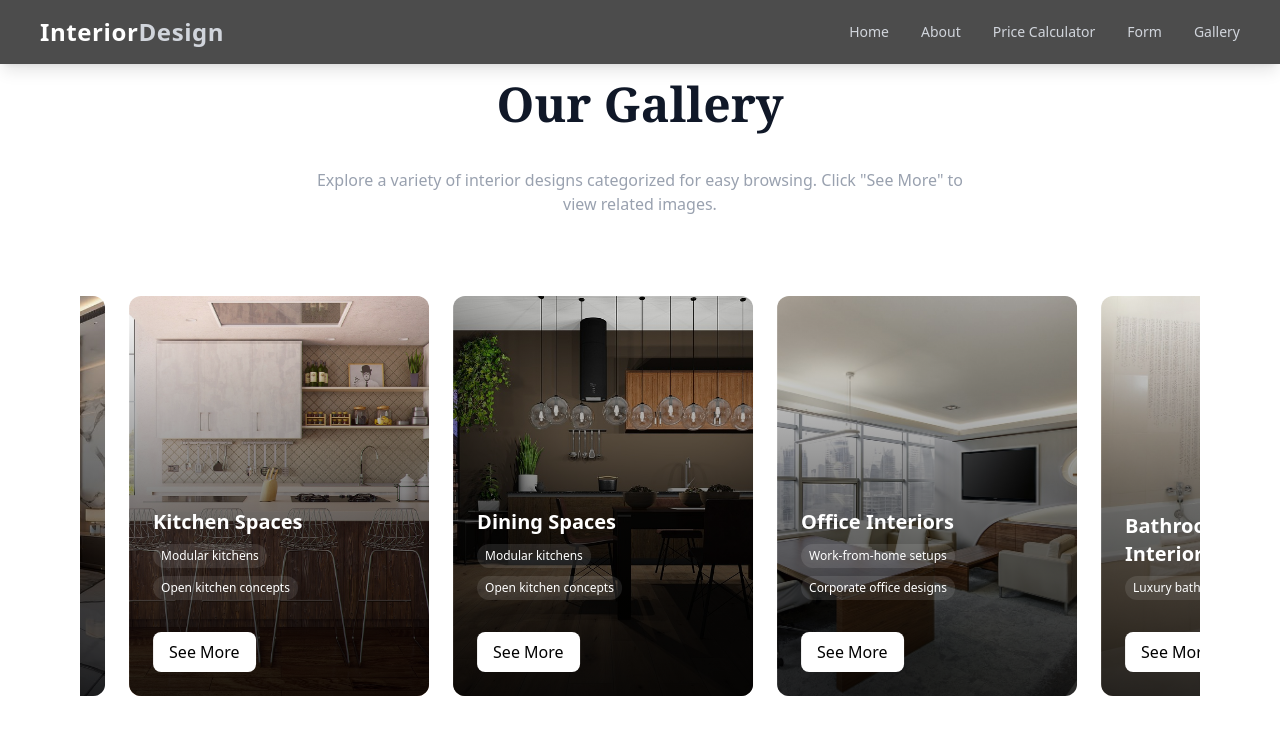
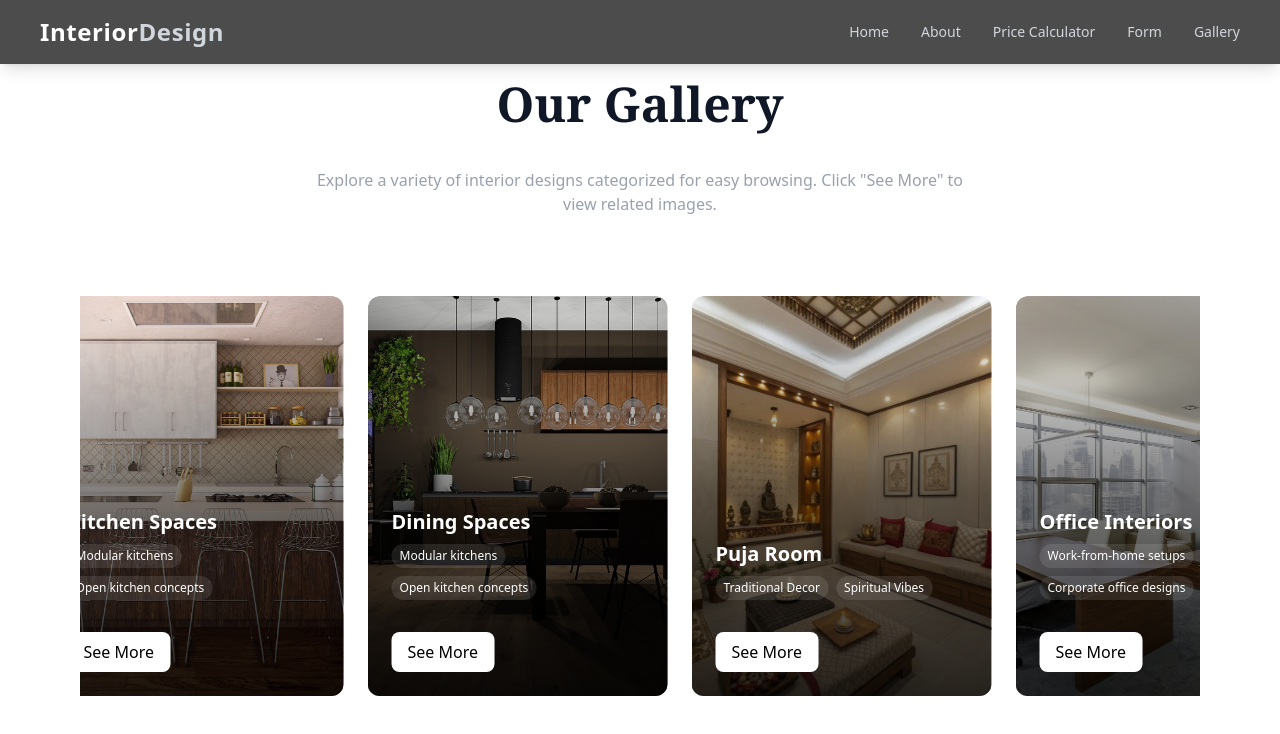
Before and after one commit to tanu0604/Interior, a React (Vite) app: page /gallery in a window 1280 px wide. Shown: the top 734 px of the page. Built offline with nearby package versions, Linux system fonts and the light colour scheme.

Commit message:
Update Gallery.jsx

```diff
--- a/src/components/library/Gallery.jsx
+++ b/src/components/library/Gallery.jsx
@@ -1,13 +1,100 @@
 import { useRef, useEffect, useState } from "react";
 import { motion, useAnimationControls, useInView } from "framer-motion";
 import { ArrowUpRight } from "lucide-react";
-import livingRoom from "../../assets/library/livingroom/1.jpg";
-import bedroom from "../../assets/library/bedroom/1.jpg";
-import kitchen from "../../assets/library/kitchen/1.jpg";
-import dining from "../../assets/library/dining/1.jpg";
-import office from "../../assets/library/office/1.jpg";
-import bathroom from "../../assets/library/bathroom/1.jpg";
-import furniture from "../../assets/library/furniture/1.jpg";
+
+//for living room
+import livingRoom1 from "../../assets/library/livingroom/1.jpg";
+import livingRoom2 from "../../assets/library/livingroom/2.jpg";
+import livingRoom3 from "../../assets/library/livingroom/3.jpg";
+import livingRoom4 from "../../assets/library/livingroom/4.jpg";
+import livingRoom5 from "../../assets/library/livingroom/5.jpg";
+import livingRoom6 from "../../assets/library/livingroom/6.jpg";
+import livingRoom7 from "../../assets/library/livingroom/7.jpg";
+import livingRoom8 from "../../assets/library/livingroom/8.jpg";
+import livingRoom9 from "../../assets/library/livingroom/9.jpg";
+import livingRoom10 from "../../assets/library/livingroom/10.jpg";
+import livingRoom11 from "../../assets/library/livingroom/11.jpg";
+import livingRoom12 from "../../assets/library/livingroom/12.jpg";
+
+//for bedroom
+import bedroom1 from "../../assets/library/bedroom/1.jpg";
+import bedroom2 from "../../assets/library/bedroom/2.jpg";
+import bedroom3 from "../../assets/library/bedroom/3.jpg";
+import bedroom4 from "../../assets/library/bedroom/4.jpg";
+import bedroom5 from "../../assets/library/bedroom/5.jpg";
+import bedroom6 from "../../assets/library/bedroom/6.jpg";
+import bedroom7 from "../../assets/library/bedroom/7.jpg";
+import bedroom8 from "../../assets/library/bedroom/8.jpg";
+import bedroom9 from "../../assets/library/bedroom/9.jpg";
+import bedroom10 from "../../assets/library/bedroom/10.jpg";
+import bedroom11 from "../../assets/library/bedroom/11.jpg";
+import bedroom12 from "../../assets/library/bedroom/12.jpg";
+
+//images of kitchen space
+import kitchen1 from "../../assets/library/kitchen/1.jpg";
+import kitchen2 from "../../assets/library/kitchen/2.jpg";
+import kitchen3 from "../../assets/library/kitchen/3.jpg";
+import kitchen4 from "../../assets/library/kitchen/4.jpg";
+import kitchen5 from "../../assets/library/kitchen/5.jpg";
+import kitchen6 from "../../assets/library/kitchen/6.jpg";
+import kitchen7 from "../../assets/library/kitchen/7.jpg";
+import kitchen8 from "../../assets/library/kitchen/8.jpg";
+import kitchen9 from "../../assets/library/kitchen/9.jpg";
+import kitchen10 from "../../assets/library/kitchen/10.jpg";
+import kitchen11 from "../../assets/library/kitchen/11.jpg";
+import kitchen12 from "../../assets/library/kitchen/12.jpg";
+
+//image of dining room
+import dining1 from "../../assets/library/dining/1.jpg";
+import dining2 from "../../assets/library/dining/2.jpg";
+import dining3 from "../../assets/library/dining/3.jpg";
+import dining4 from "../../assets/library/dining/4.jpg";
+import dining5 from "../../assets/library/dining/5.jpg";
+import dining6 from "../../assets/library/dining/6.jpg";
+import dining7 from "../../assets/library/dining/7.jpg";
+import dining8 from "../../assets/library/dining/8.jpg";
+import dining9 from "../../assets/library/dining/9.jpg";
+
+//images of office interiors
+import office1 from "../../assets/library/office/1.jpg";
+import office2 from "../../assets/library/office/2.jpg";
+import office3 from "../../assets/library/office/3.jpg";
+import office4 from "../../assets/library/office/4.jpg";
+import office5 from "../../assets/library/office/5.jpg";
+import office6 from "../../assets/library/office/6.jpg";
+
+//images of bathroom interiors
+import bathroom1 from "../../assets/library/bathroom/1.jpg";
+import bathroom2 from "../../assets/library/bathroom/2.jpg";
+import bathroom3 from "../../assets/library/bathroom/3.jpg";
+import bathroom4 from "../../assets/library/bathroom/4.jpg";
+import bathroom5 from "../../assets/library/bathroom/5.jpg";
+import bathroom6 from "../../assets/library/bathroom/6.jpg";
+
+//furniture and decor images
+import furniture1 from "../../assets/library/furniture/1.jpg";
+import furniture2 from "../../assets/library/furniture/2.jpg";
+import furniture3 from "../../assets/library/furniture/3.jpg";
+import furniture4 from "../../assets/library/furniture/4.jpg";
+import furniture5 from "../../assets/library/furniture/5.jpg";
+import furniture6 from "../../assets/library/furniture/6.jpg";
+import furniture7 from "../../assets/library/furniture/7.jpg";
+import furniture8 from "../../assets/library/furniture/8.jpg";
+import furniture9 from "../../assets/library/furniture/9.jpg";
+
+//for puja room
+import puja1 from "../../assets/library/puja/1.jpg";
+import puja2 from "../../assets/library/puja/2.jpg";
+import puja3 from "../../assets/library/puja/3.jpg";
+import puja4 from "../../assets/library/puja/4.jpg";
+import puja5 from "../../assets/library/puja/5.jpg";
+import puja6 from "../../assets/library/puja/6.jpg";
+import puja7 from "../../assets/library/puja/7.jpg";
+import puja8 from "../../assets/library/puja/8.jpg";
+import puja9 from "../../assets/library/puja/9.jpg";
+import puja10 from "../../assets/library/puja/10.jpg";
+import puja11 from "../../assets/library/puja/11.jpg";
+import puja12 from "../../assets/library/puja/12.jpg";
 import { useNavigate } from "react-router-dom";
 
 export const categories = [
@@ -16,53 +103,54 @@ export const categories = [
     title: "Living Room Designs",
     tags: ["Modern", "Minimalist", "Traditional", "Boho"],
     images: [
-      livingRoom,
-      livingRoom,
-      livingRoom,
-      livingRoom,
-      livingRoom,
-      livingRoom,
-      livingRoom,
-      livingRoom,
-      livingRoom,
-      livingRoom,
-    ], // Updated to array of images
+      livingRoom1,livingRoom2,livingRoom3,livingRoom4,livingRoom5,livingRoom6,livingRoom7,livingRoom8,livingRoom9,livingRoom10,livingRoom11,livingRoom12,
+    ],
   },
   {
     id: 2,
     title: "Bedroom Interiors",
     tags: ["Cozy setups", "Luxury bedrooms", "Kids' rooms"],
-    images: [bedroom, bedroom, bedroom, bedroom, bedroom, bedroom, bedroom], // Updated to array of images
+    images: [
+      bedroom1, bedroom2, bedroom3, bedroom4, bedroom5, bedroom6, bedroom7, bedroom8, bedroom9, bedroom10, bedroom11, bedroom12,
+    ],
   },
   {
     id: 3,
     title: "Kitchen Spaces",
     tags: ["Modular kitchens", "Open kitchen concepts"],
-    images: [kitchen, kitchen, kitchen, kitchen, kitchen], // Updated to array of images
+    images: [kitchen1, kitchen2, kitchen3, kitchen4, kitchen5,kitchen6,kitchen7,kitchen8,kitchen9,kitchen10,kitchen11,kitchen12],
   },
   {
     id: 4,
     title: "Dining Spaces",
     tags: ["Modular kitchens", "Open kitchen concepts"],
-    images: [dining, dining, dining, dining, dining], // Updated to array of images
+    images: [dining1, dining2, dining3, dining4, dining5,dining6, dining7, dining8, dining9],
   },
   {
     id: 5,
-    title: "Office Interiors",
-    tags: ["Work-from-home setups", "Corporate office designs"],
-    images: [office, office, office, office], // Updated to array of images
+    title: "Puja Room",
+    tags: ["Traditional Decor", "Spiritual Vibes"],
+    images: [
+      puja1, puja2,puja3,puja4, puja5,puja6, puja7, puja8, puja9,puja10,puja11,puja12,
+    ],
   },
   {
     id: 6,
-    title: "Bathroom & Spa Interiors",
-    tags: ["Luxury baths", "Wellness spaces"],
-    images: [bathroom, bathroom, bathroom, bathroom, bathroom], // Updated to array of images
+    title: "Office Interiors",
+    tags: ["Work-from-home setups", "Corporate office designs"],
+    images: [office1, office2, office3, office4, office5, office6], // Updated to array of images
   },
   {
     id: 7,
+    title: "Bathroom & Spa Interiors",
+    tags: ["Luxury baths", "Wellness spaces"],
+    images: [bathroom1, bathroom2, bathroom3, bathroom4, bathroom5,bathroom6], // Updated to array of images
+  },
+  {
+    id: 8,
     title: "Custom Furniture & Decor",
     tags: ["Unique furniture pieces", "Handmade designs"],
-    images: [furniture, furniture, furniture, furniture], // Updated to array of images
+    images: [furniture1, furniture2, furniture3, furniture4,furniture5,furniture6,furniture7,furniture8,furniture9], // Updated to array of images
   },
 ];
 
@@ -149,11 +237,18 @@ export default function Gallery() {
               transition={{ duration: 0.2 }}
             >
               <div className="relative h-[400px] rounded-xl overflow-hidden">
-                <img
-                  src={category.images[0]} // Display only the first image initially
-                  alt={category.title}
-                  className="object-cover w-full h-full"
-                />
+                <div className="w-full h-full flex overflow-x-auto gap-2 scroll-smooth scrollbar-hide">
+                  {category.images
+                    .slice(0, visibleImages)
+                    .map((image, imgIdx) => (
+                      <img
+                        key={imgIdx}
+                        src={image}
+                        alt={`${category.title} ${imgIdx + 1}`}
+                        className="object-cover w-full h-full flex-shrink-0 rounded-xl"
+                      />
+                    ))}
+                </div>
                 <div className="absolute inset-0 bg-gradient-to-t from-black/80 via-black/50 to-transparent" />
                 <div className="absolute bottom-0 left-0 right-0 p-6 opacity-100 translate-y-0 transition-all duration-300 group-hover:translate-y-0 group-hover:opacity-100 group-focus-within:opacity-100 group-focus-within:translate-y-0 group-active:opacity-100 group-active:translate-y-0">
                   <h3 className="text-xl font-bold text-white mb-2">
```
